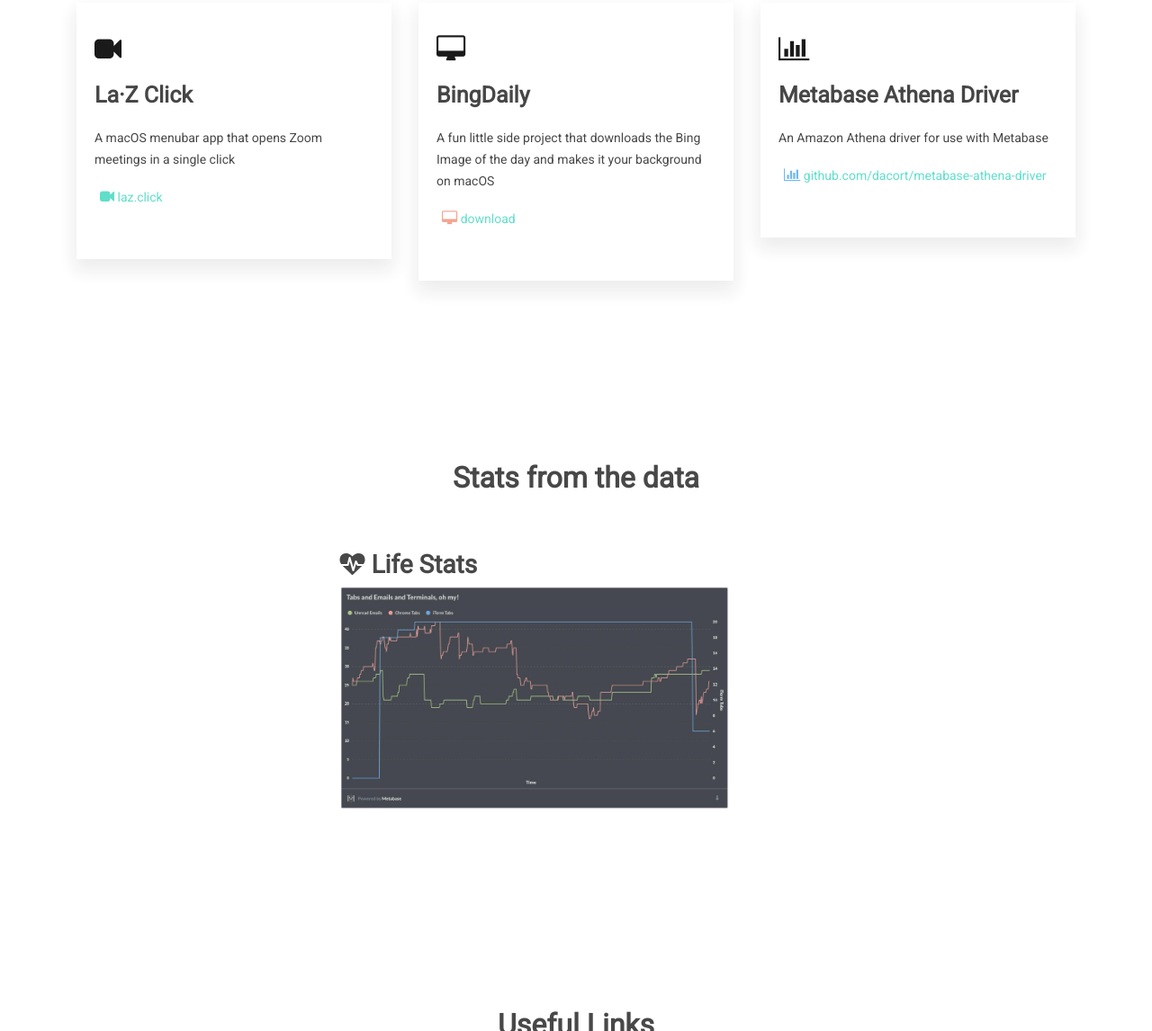
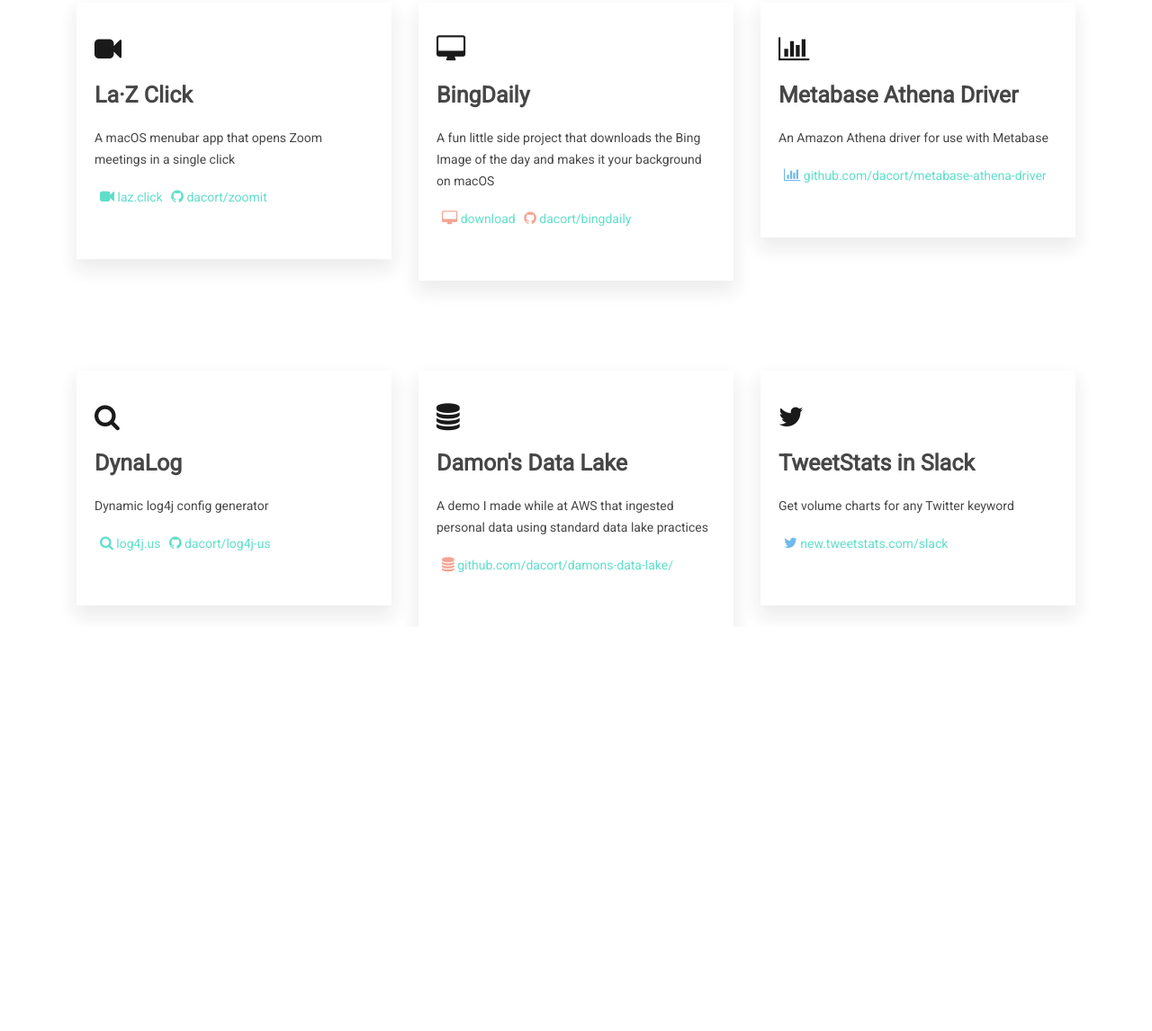
Before and after one commit to dacort/ideas, a plain HTML site: page docs/index.html in a window 1280 px wide. Shown: the part 1654-2800 px from the top of the page at 90% size. After the commit the page ends 2351 px from the top, so only its background shows below. Drawn offline with Linux system fonts and the light colour scheme.

Commit message:
Remove unused sections and add a couple more tools

```diff
--- a/docs/index.html
+++ b/docs/index.html
@@ -16,7 +16,7 @@
         <!-- FAVICON PROVIDED BY https://www.flaticon.com/authors/pixel-perfect -->
 
         <!-- Google Font-->
-        <link href="https://fonts.googleapis.com/css?family=Roboto" rel="stylesheet">
+        <link href="//fonts.googleapis.com/css?family=Roboto" rel="stylesheet">
         <!-- Font Awesome -->
         <link rel="stylesheet" href="assets/icons/font-awesome-4.7.0/css/font-awesome.min.css">
         <!-- Bootstrap CSS -->
@@ -55,9 +55,6 @@
                                 </li>
                                 <li class="nav-item">
                                     <a class="nav-link" href="#mh-project">Projects</a>
-                                </li>
-                                <li class="nav-item">
-                                   <a class="nav-link" href="#mh-service">Useful Links</a>
                                 </li>
                             </ul>
                         </div>
@@ -163,6 +160,7 @@
                                 A macOS menubar app that opens Zoom meetings in a single click
                                 <a href="https://laz.click/">
                                 <br /><i class="fa fa-video-camera orange-color"></i> laz.click</a>
+                                <a href="https://github.com/dacort/zoomit"><i class="fa fa-github orange-color"></i> dacort/zoomit</a>
                             </p>
                         </div>
                     </div>
@@ -174,6 +172,7 @@
                                 A fun little side project that downloads the Bing Image of the day and makes it your background on macOS
                                 <a href="https://github.com/dacort/bingdaily/releases">
                                 <br /><i class="fa fa-desktop iron-color"></i> download</a>
+                                <a href="https://github.com/dacort/bingdaily"><i class="fa fa-github iron-color"></i> dacort/bingdaily</a>
                             </p>
                         </div>
                     </div>
@@ -189,99 +188,38 @@
                         </div>
                     </div>
                 </div>
-            </div>
-        </section>
-
-
-        <!--
-        ==================
-            STATS
-        =================
-        -->
-        <section class="mh-about" id="mh-service">
-            <div class="container">
-                <div class="row section-separator">
-                    <div class="col-sm-12 text-center section-title wow fadeInUp" data-wow-duration="0.8s" data-wow-delay="0.2s" style="visibility: visible; animation-duration: 0.8s; animation-delay: 0.2s; animation-name: fadeInUp;">
-                        <h2>Stats from the data</h2>
-                    </div>
-                    <div class="part col-sm-12">
-                        <div class="mh-project-gallery col-sm-12 wow fadeInUp" data-wow-duration="0.8s" data-wow-delay="0.3s" style="visibility: visible; animation-duration: 0.8s; animation-delay: 0.3s; animation-name: fadeInUp;">
-                            <div class="portfolioContainer row">
-                                <div class="col-sm-3"></div>
-                                <div class="grid-item col-md-5 col-sm-6 col-xs-12 user-interface">
-
-                                    <h3><i class="fa fa-heartbeat"></i> Life Stats</h3>
-                                    <a href="assets/images/life_stats.jpg" data-fancybox="" data-src="#data"><img src="assets/images/life_stats.jpg" alt="" class="img-fluid"></a>
-
-                                    <div style="display:none">
-                                        <div class="mh-portfolio-modal" id="data" style="display: none;">
-                                            <div class="container">
-                                                <div class="row mh-portfolio-modal-inner">
-                                                    <div class="col-sm-4">
-                                                        <h2>Life Stats</h2>
-                                                        <p>Generated using a simple <a href="https://github.com/dacort/damons-data-lake/blob/master/src/macos_data.sh">bash script on macOS</a>,
-                                                        this data shows my typical activity throughout the day. On this chart, you can see I opened a bunch of terminals while doing investigation,
-                                                        kept them open throughtout the day, and then finally closed them when I was all done. 🙌</p>
-                                                    </div>
-                                                    <div class="col-sm-8">
-                                                        <div class="mh-portfolio-modal-img">
-                                                            <img src="assets/images/life_stats.jpg" alt="" class="img-fluid">
-                                                        </div>
-                                                    </div>
-                                                </div>
-                                            </div>
-                                            <button data-fancybox-close="" class="fancybox-close-small"></button>
-                                        </div>
-                                    </div>
-                                </div>
-                            </div>
-                        </div>
-                    </div>
-                </div>
-            </div>
-        </section>
-
-        <!--
-        ===================
-           SERVICE
-        ===================
-        -->
-        <section class="mh-service" id="mh-service">
-            <div class="container">
-                <div class="row section-separator">
-                    <div class="col-sm-12 text-center section-title wow fadeInUp" data-wow-duration="0.8s" data-wow-delay="0.2s">
-                        <h2>Useful Links</h2>
-                    </div>
+                <div class="row">
                     <div class="col-sm-4">
-                        <div class="mh-service-item shadow-1 dark-bg wow fadeInUp" data-wow-duration="0.8s" data-wow-delay="0.3s">
-                            <i class="fa fa-amazon"></i>
-                            <h3>AWS Service Logs</h3>
+                        <div class="mh-project-item shadow-1 dark-bg wow fadeInUp" data-wow-duration="0.8s" data-wow-delay="0.3s">
+                            <i class="fa fa-search"></i>
+                            <h3>DynaLog</h3>
                             <p>
-                                Glue scripts for converting AWS Service Logs for use in Athena
-                                <a href="https://github.com/awslabs/athena-glue-service-logs">
-                                <br /><i class="fa fa-github orange-color"></i> awslabs/athena-glue-service-logs</a>
+                                Dynamic log4j config generator
+                                <a href="https://log4j.us/">
+                                <br /><i class="fa fa-search orange-color"></i> log4j.us</a>
+                                <a href="https://github.com/dacort/log4j-us"><i class="fa fa-github orange-color"></i> dacort/log4j-us</a>
                             </p>
                         </div>
                     </div>
                     <div class="col-sm-4">
-                        <div class="mh-service-item shadow-1 dark-bg wow fadeInUp" data-wow-duration="0.8s" data-wow-delay="0.5s">
-                            <i class="fa fa-wrench"></i>
-                            <h3>re:Invent EMR Demo</h3>
+                        <div class="mh-project-item shadow-1 dark-bg wow fadeInUp" data-wow-duration="0.8s" data-wow-delay="0.5s">
+                            <i class="fa fa-database"></i>
+                            <h3>Damon's Data Lake</h3>
                             <p>
-                                <a href="https://github.com/dacort/demo-code/tree/master/reInvent_2018/EMR">re:Invent 2018</a> demo of using EMR
-                                with Service Catalog as well as EMR Notebooks. <a href="https://www.youtube.com/watch?v=ISl9sTzxoSo">
-                                <br /><i class="fa fa-youtube iron-color"></i> youtube.com/watch?v=ISl9sTzxoSo</a>
+                                A demo I made while at AWS that ingested personal data using standard data lake practices
+                                <a href="https://github.com/dacort/damons-data-lake/">
+                                <br /><i class="fa fa-database iron-color"></i> github.com/dacort/damons-data-lake/</a>
                             </p>
                         </div>
                     </div>
                     <div class="col-sm-4">
-                        <div class="mh-service-item shadow-1 dark-bg wow fadeInUp" data-wow-duration="0.8s" data-wow-delay="0.7s">
-                            <i class="fa fa-rss"></i>
-                            <h3>AWS Big Data Blog</h3>
+                        <div class="mh-project-item shadow-1 dark-bg wow fadeInUp" data-wow-duration="0.8s" data-wow-delay="0.7s">
+                            <i class="fa fa-twitter"></i>
+                            <h3>TweetStats in Slack</h3>
                             <p>
-                                AWS Big Data Blog - the best place to find examples of how to use AWS Big Data Tech.
-                                <a href="https://aws.amazon.com/blogs/big-data/">
-                                <br /><i class="fa fa-rss sky-color"></i> aws.amazon.com/blogs/big-data/</a>
+                                Get volume charts for any Twitter keyword
+                                <a href="https://new.tweetstats.com/slack">
+                                <br /><i class="fa fa-twitter sky-color"></i> new.tweetstats.com/slack</a>
                             </p>
                         </div>
                     </div>
```
